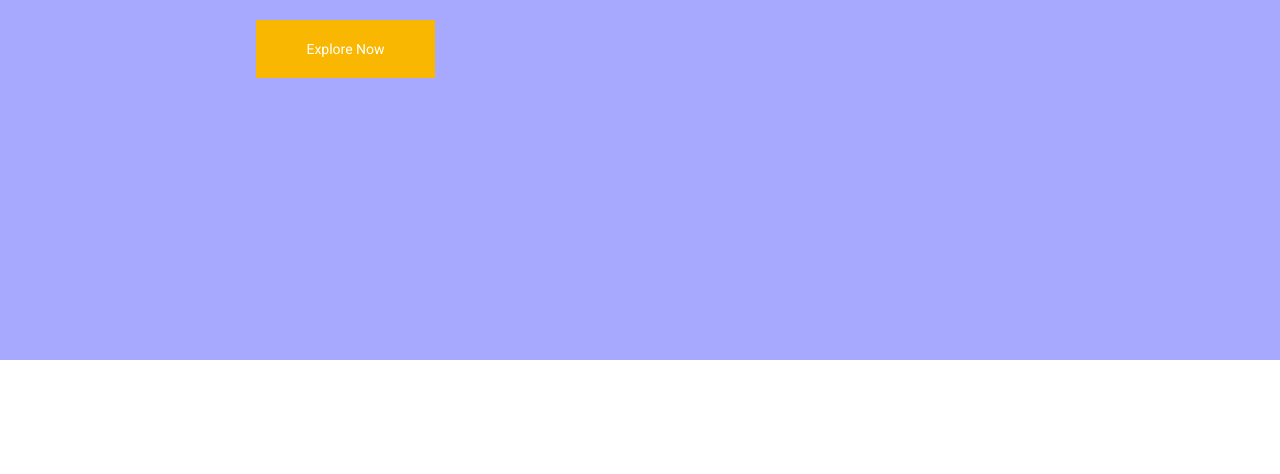
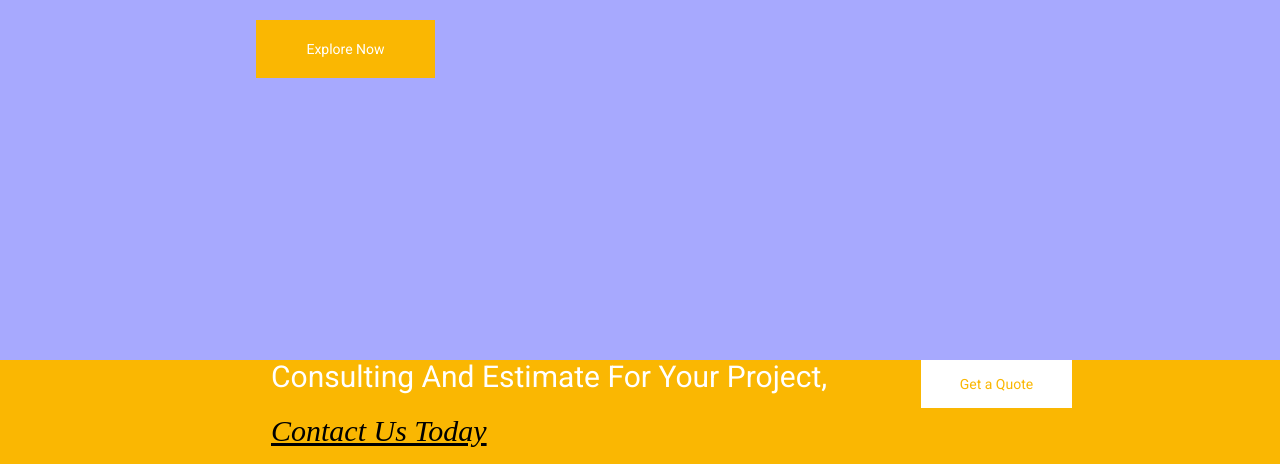
Before and after one commit to Dominik-Zajac/Page..-..Build, a website: page src/index.html in a window 1280 px wide. Shown: the part 653-1127 px from the top of the page. Before the commit the page ends 1013 px from the top, so only its background shows below. Drawn offline with nearby package versions, Linux system fonts and the light colour scheme; files that its build step writes are made by us from their sources.

Commit message:
Add section recent

```diff
--- a/src/index.html
+++ b/src/index.html
@@ -56,6 +56,17 @@
             <button class="slider-button">Explore Now</button>
         </div>
     </div>
+    <!-- Recent -->
+    <section class="recent">
+        <div class="row recent-row">
+            <div class="col-md-10">
+                <p class="recent-title">Consulting And Estimate For Your Project, <span>Contact Us Today</span></p>
+            </div>
+            <div class="col-md-2">
+                <button class="recent-button">Get a Quote</button>
+            </div>
+        </div>
+    </section>
     <script src="/js/app.js"></script>
 </body>
 
--- a/src/sass/app.scss
+++ b/src/sass/app.scss
@@ -5,3 +5,4 @@
 @import "./components/top-nav";
 @import "./components/bottom-nav";
 @import "./components/slider";
+@import "./components/recent";
--- /dev/null
+++ b/src/sass/components/_recent.scss
@@ -0,0 +1,46 @@
+.recent {
+    display: flex;
+    justify-content: center;
+    align-items: center;
+    height: 104px;
+    background-color: #fab702;
+
+    &-row {
+        width: 60vw;
+
+        .recent-title {
+            color: #ffffff;
+
+            font-family: Roboto;
+
+            font-size: 30px;
+
+            font-weight: 400;
+
+            line-height: 54px;
+
+            span {
+                color: #000;
+                font-family: "Roboto - Italic";
+
+                font-style: italic;
+
+                text-decoration: underline;
+            }
+        }
+
+        .recent-button {
+            width: 151px;
+            height: 48px;
+            margin: 10px;
+            outline: none;
+            background-color: #fff;
+            color: #fab702;
+            font-family: Roboto;
+            font-size: 14px;
+            font-weight: 400;
+            border: none;
+        }
+    }
+
+}
--- a/src/sass/components/_slider.scss
+++ b/src/sass/components/_slider.scss
@@ -7,7 +7,6 @@
 
     &-box {
         width: 60vw;
-
 
         .title {
             width: 672px;
@@ -34,6 +33,7 @@
         .slider-button {
             width: 179px;
             height: 58px;
+            outline: none;
             background-color: #fab702;
             color: #ffffff;
             font-family: Roboto;
@@ -46,6 +46,4 @@
             }
         }
     }
-
-
 }
```
